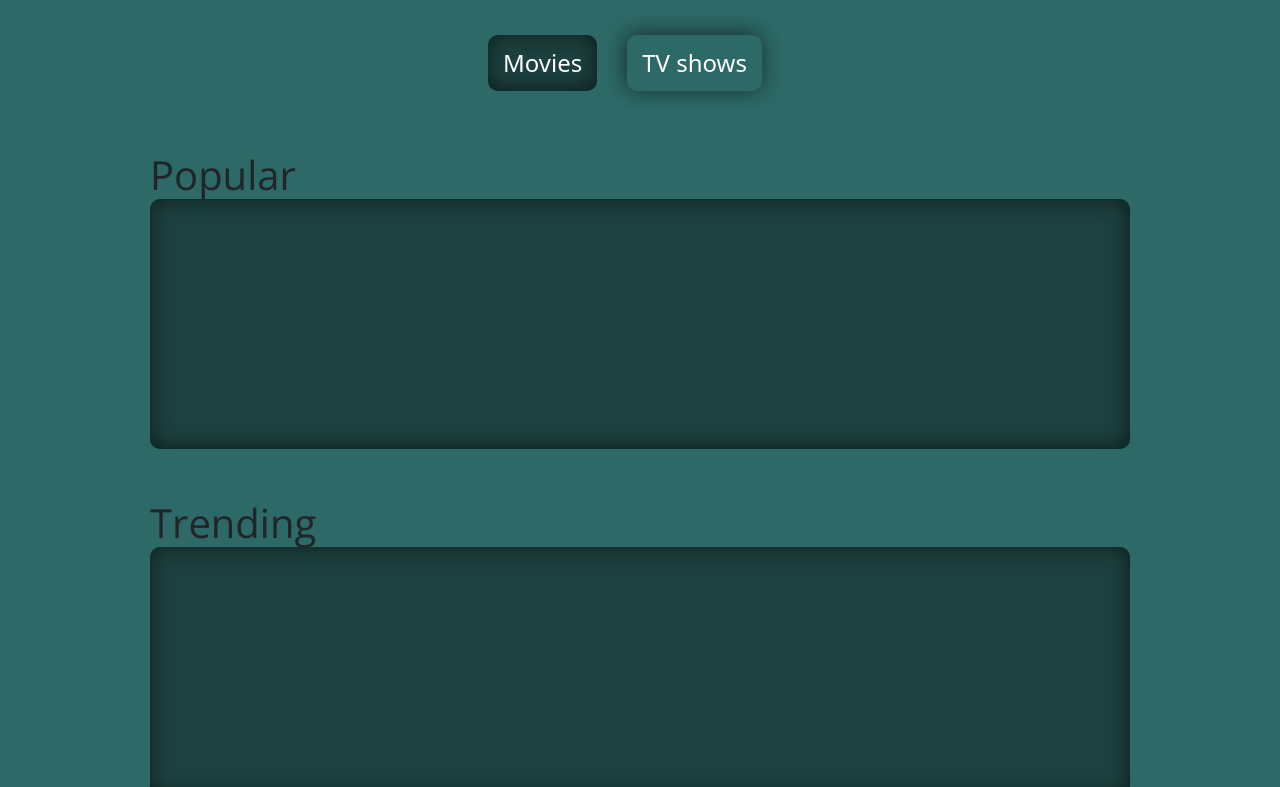
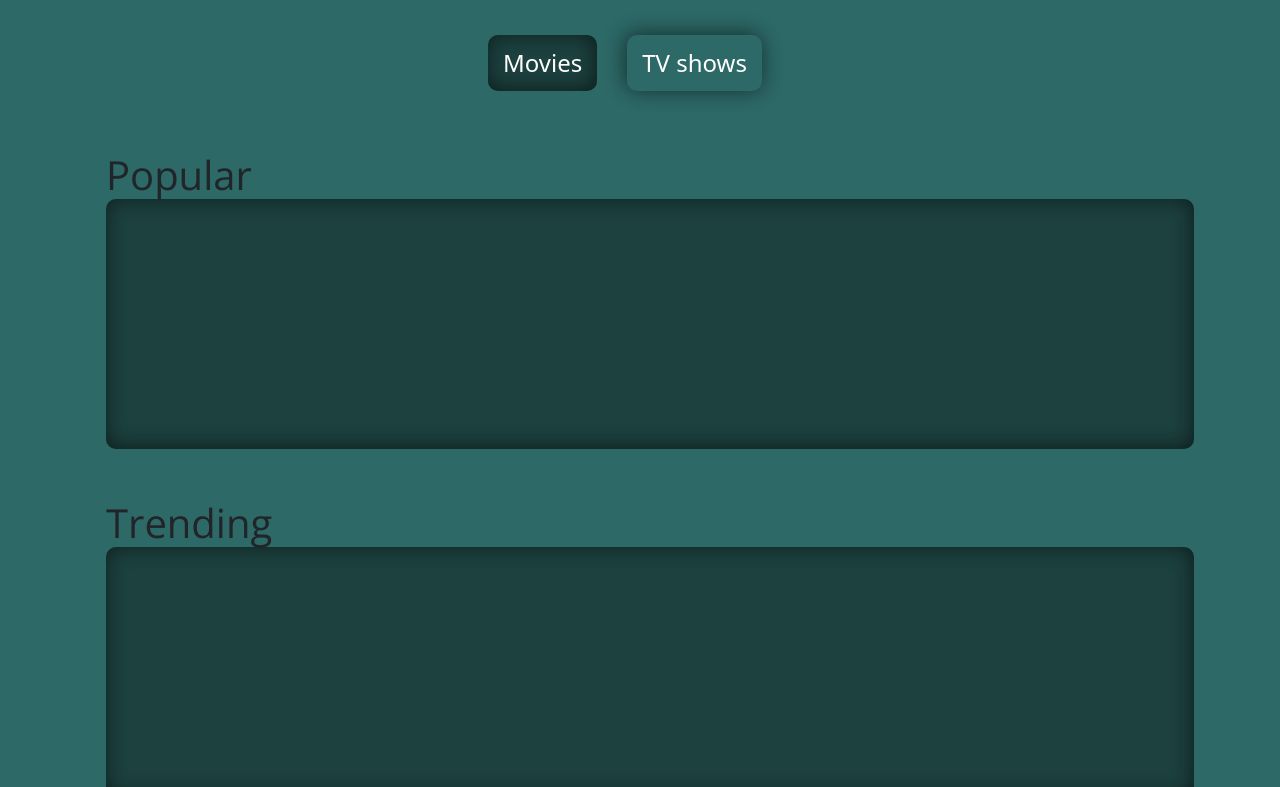
Before and after one commit to ietebitmesra/Hacktoberfest-22, a plain HTML site: page explore.html in a window 1280 px wide. Shown: the part 122-909 px from the top of the page. Drawn offline with nearby package versions, Linux system fonts and the light colour scheme; no server answers; a web font is replaced by a local one.

Commit message:
Expanding the width of Explore section

```diff
--- a/style.css
+++ b/style.css
@@ -178,6 +178,10 @@ th{
 
 #sec-info{
   margin-top:50px;
+}
+
+.container{
+  width:85vw;
 }
 
 .container .head-row {
@@ -395,7 +399,7 @@ a{
 .exp-sec{
   max-width: 1000px;
   height: auto;
-  margin: auto auto;
+  margin-left: 7.5vw;
   padding: 10px;
   position: relative;
 }
```
Also changed, not shown: explore.html (+1 -2 lines).
